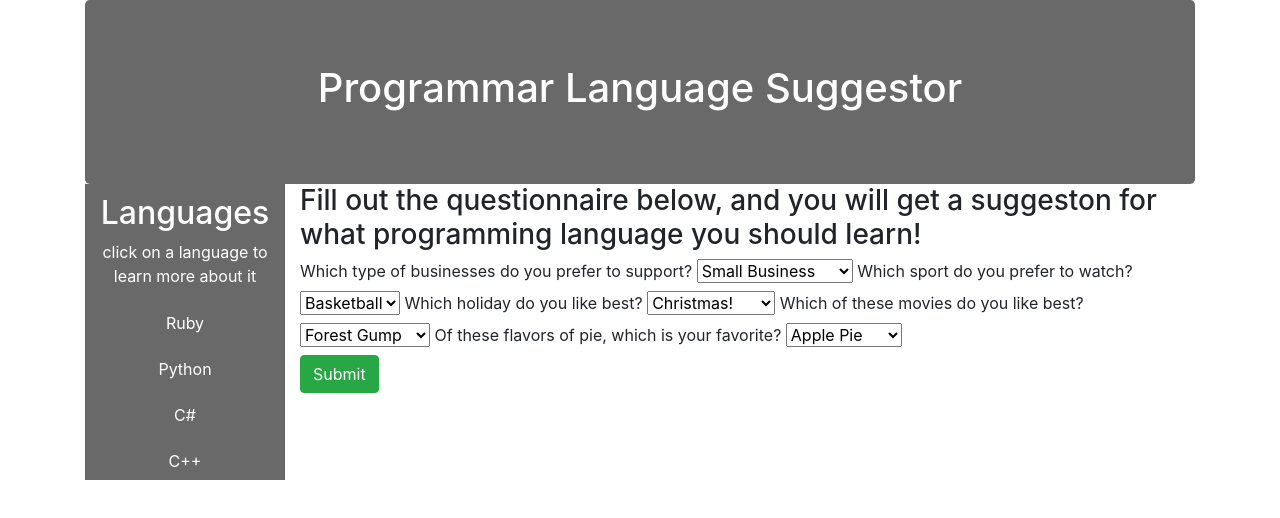
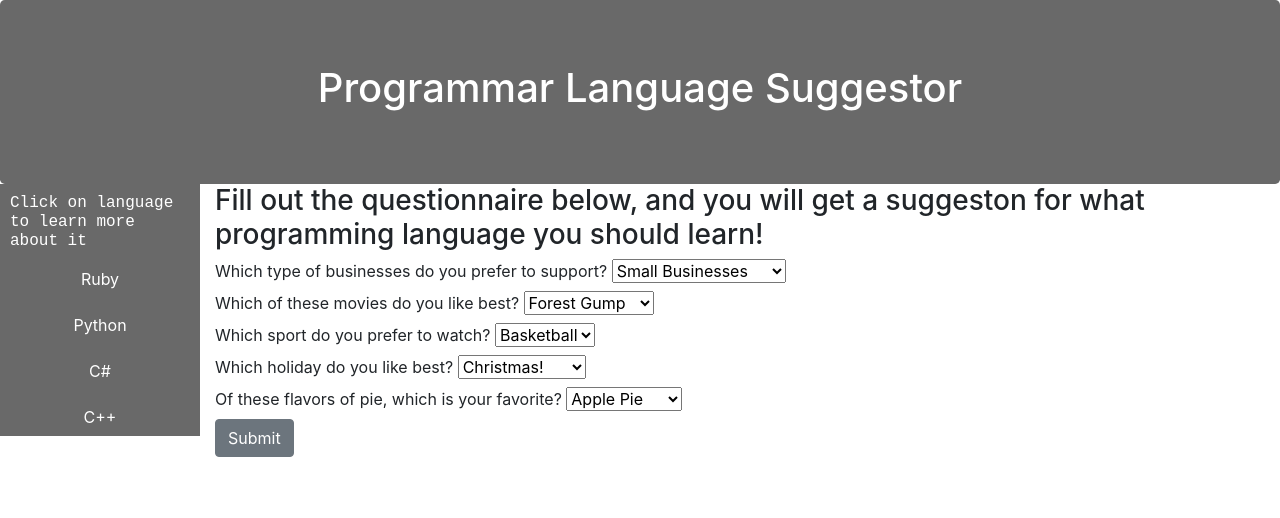
Before and after one commit to drewjparker91/fridayProjectTwo, a plain HTML site: page index.html in a window 1280 px wide. Drawn offline with Linux system fonts and the light colour scheme.

Commit message:
Add sidebar sidebar styling with css and bootstrap

```diff
--- a/css/styles.css
+++ b/css/styles.css
@@ -4,16 +4,14 @@ h1 {
 }
 
 h2 {
-  text-align: center;
-  color: white
+  text-align: left;
+  color: white;
+  font-family: 'Courier New', Courier, monospace;
+  font-size: medium;
 }
 
 .btn {
   display: block;
-}
-
-#result {
-  display: none;
 }
 
 .sidebar {
@@ -21,6 +19,8 @@ h2 {
   width: 200px;
   height:100%;
   padding-top: 10px;
+  padding-left: 10px;
+  padding-right: 10px;
   margin-right: 15px;
   background-color: dimgray;
   color: white;
@@ -37,5 +37,16 @@ h2 {
 }
 
 p {
-  text-align: center;
+  text-align: left;
+  font-family: 'Courier New', Courier, monospace;
+  font-size: large;
+  margin-left: 200px;
 }
+
+li {
+  list-style: none;
+}
+
+#result {
+  display: none;
+}
--- a/index.html
+++ b/index.html
@@ -8,13 +8,13 @@
   <title>What Office Character Are You?</title>
 </head>
 <body>
-  <div class="container">
+
     <div class="jumbotron">
       <h1>Programmar Language Suggestor</h1>
     </div>
     <div class="sidebar">
-        <h2>Languages</h2>
-        <p>click on a language to learn more about it</p>
+        <h2>Click on language to learn more about it</h2>
+
          <a class="btn btn-link btn-block" href="https://www.ruby-lang.org/en/" target="blank" role="button">Ruby</a>
          <a class="btn btn-link btn-block" href="https://www.python.org/" target="blank" role="button">Python</a>
          <a class="btn btn-link btn-block" href="https://docs.microsoft.com/en-us/dotnet/csharp/" target="blank" role="button">C#</a>
@@ -22,46 +22,47 @@
     </div>
     <form id="yourInfo">
       <h3>Fill out the questionnaire below, and you will get a suggeston for what programming language you should learn!</h2>
-      <label for="businessSize">Which type of businesses do you prefer to support?</label>
+
+        <li><label for="businessSize">Which type of businesses do you prefer to support?</label>
       <select id="businessSize">
-        <option value="smallBus">Small Business</option>
-        <option value="medBus">Medium Business</option>
-        <option value="bigBus">BIG BUSINESS</option>
-      </select>
+        <option value="smallBus">Small Businesses</option>
+        <option value="medBus">Medium Businesses</option>
+        <option value="bigBus">Big Businesses</option>
+      </select></li>
 
-      <label for="favSport">Which sport do you prefer to watch?</label>
+      <li><label for="favMovie">Which of these movies do you like best?</label>
+        <select id="favMovie">
+          <option value="female">Forest Gump</option>
+          <option value="male">Toy Story</option>
+          <option value="other">The Notebook</option>
+        </select></li>
+
+      <li><label for="favSport">Which sport do you prefer to watch?</label>
       <select id="favSport">
         <option value="bBall">Basketball</option>
         <option value="fBall">Football</option>
         <option value="soccer">Soccer</option>
-      </select>
+      </select></li>
 
-      <label for="favHoliday">Which holiday do you like best?</label>
+      <li><label for="favHoliday">Which holiday do you like best?</label>
       <select id="favHoliday">
         <option value="christmas">Christmas!</option>
         <option value="thanksgiving">Thanksgiving!</option>
         <option value="halloween">Halloween!</option>
-      </select>
+      </select></li>
 
-      <label for="favMovie">Which of these movies do you like best?</label>
-      <select id="favMovie">
-        <option value="female">Forest Gump</option>
-        <option value="male">Toy Story</option>
-        <option value="other">The Notebook</option>
-      </select>
-
-      <label for="favPie">Of these flavors of pie, which is your favorite?</label>
+      <li><label for="favPie">Of these flavors of pie, which is your favorite?</label>
       <select id="favPie">
         <option value="apple">Apple Pie</option>
         <option value="pumpkin">Pumpkin Pie</option>
         <option value="marionberry">Marionberry</option>
-      </select>
+      </select></li>
 
-      <button type="submit" class="btn btn-success">Submit</button>
+      <button type="submit" class="btn btn-secondary">Submit</button>
     </form>
     <div id="result">
       <p>You should learn: <span id="language"></span></p>
     </div>
-  </div>
+
 </body>
 </html>
```
